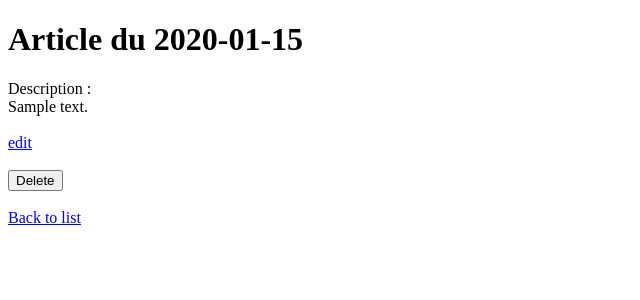
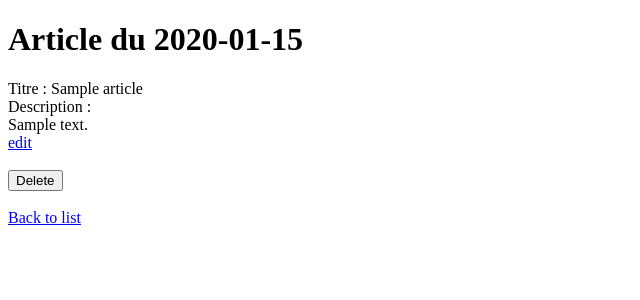
Before and after one commit to GangneuxA/BouleUp, a Symfony app: template templates/article/show.html.twig in a window 1280 px wide. Shown: the part 148-448 px from the top of the page, without its empty margins (0-640 px from the left). Run offline with Twig, Linux system fonts and the light colour scheme; the template is opened without the code that fills it: most values are stand-ins (such as "Sample title", 1, 10 or a date in 2020); some libraries are stand-ins or nearby versions.

Commit message:
Blog page amelioration

```diff
--- a/src/Form/ArticleType.php
+++ b/src/Form/ArticleType.php
@@ -12,6 +12,7 @@ class ArticleType extends AbstractType
     public function buildForm(FormBuilderInterface $builder, array $options): void
     {
         $builder
+            ->add('titre')
             ->add('description')
         ;
     }
--- a/templates/article/edit.html.twig
+++ b/templates/article/edit.html.twig
@@ -11,7 +11,10 @@
 
             {{ form_start(form) }}
 
+            {{ form_row(form.titre) }}
+            </br>
             {{ form_row(form.description) }}
+
 
             {{ include('article/_form.html.twig', {'button_label': 'Update'}) }}
             </br>
--- a/templates/article/index.html.twig
+++ b/templates/article/index.html.twig
@@ -7,7 +7,9 @@
 </br>
     <div class="container">
         <div class="row">
+            {% if is_granted('IS_AUTHENTICATED_FULLY') %}
             <a class="btn btn-primary" href ="{{ path('app_article_new') }}">Create new article</a>
+            {% endif %}
         </div>
     </div>
 
@@ -16,6 +18,10 @@
      <div class="article bg-light mt-4 p-4">
         <span>Date de l'article :</span>
         <span>{{ article.date ? article.date|date('Y-m-d') : '' }}</span>
+        </br>
+        <span>Titre : </span>
+        <span>{{ article.titre }}</span>
+        </br>
         <div>Description :</div>
         <span>{{ article.description }}</span>
         <a class="btn btn-primary float-end" href ="{{ path('app_article_show', {'id': article.id}) }}" role="button">show</a>
--- a/templates/article/new.html.twig
+++ b/templates/article/new.html.twig
@@ -11,6 +11,8 @@
 
         {{ form_start(form) }}
 
+            {{ form_row(form.titre) }}
+            </br>
             {{ form_row(form.description) }}
 
             {{ include('article/_form.html.twig') }}
--- a/templates/article/show.html.twig
+++ b/templates/article/show.html.twig
@@ -9,8 +9,11 @@
 
         <h1><span>Article du </span><span>{{ article.date ? article.date|date('Y-m-d') : '' }}</span></h1>
 
+        <span>Titre : </span>
+        <span>{{ article.titre }}</span>
+        </br>
         <div>Description :</div>
-        <div>{{ article.description }}</div>
+        <span>{{ article.description }}</span>
 
         </br>
 
```
Also changed, not shown: src/Entity/Article.php (+15 -0 lines).
